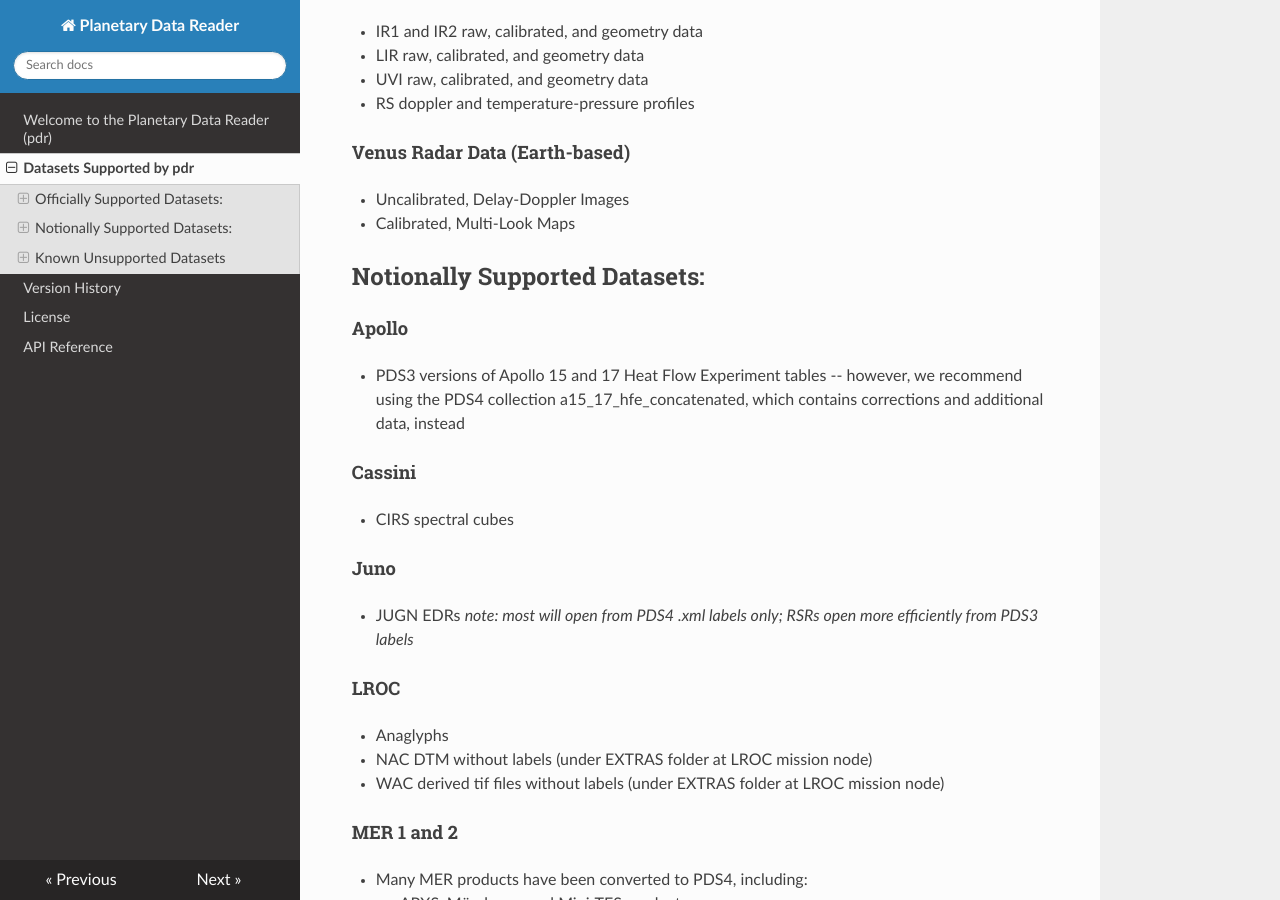
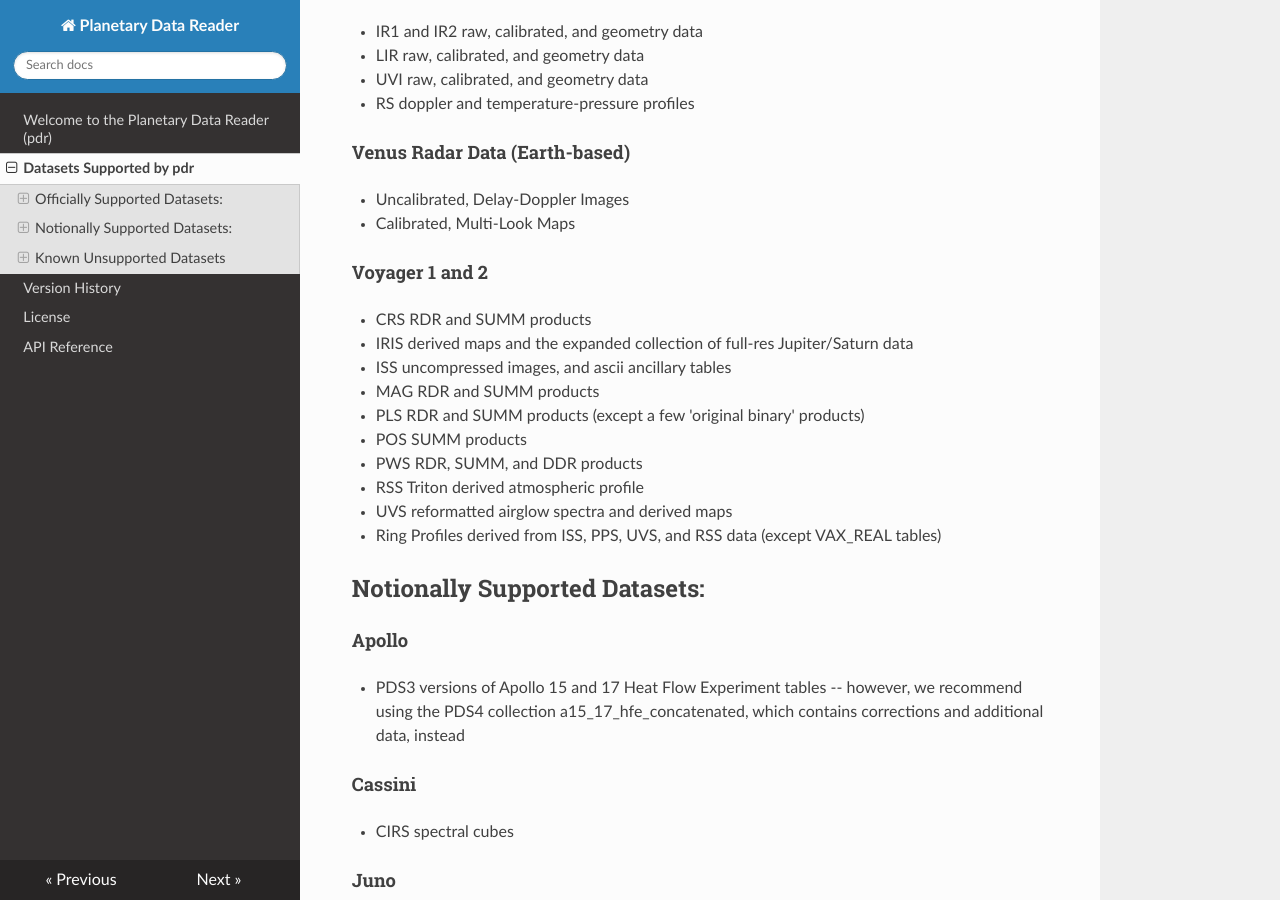
Before and after one commit to MillionConcepts/pdr, an MkDocs documentation site: the page built from docs/supported_datasets.md, in a window 1280 px wide and 900 px high, scrolled down 11542 px. Built offline with MkDocs 1.6.1, drawn with Linux system fonts in a browser that asks for light colours; nearby versions of some CDN libraries; some of the changed text lies outside the part shown.

Commit message:
add most Voyager datasets to the support docs

```diff
--- a/docs/supported_datasets.md
+++ b/docs/supported_datasets.md
@@ -390,6 +390,17 @@
 #### Venus Radar Data (Earth-based)
   - Uncalibrated, Delay-Doppler Images
   - Calibrated, Multi-Look Maps
+#### Voyager 1 and 2
+  - CRS RDR and SUMM products
+  - IRIS derived maps and the expanded collection of full-res Jupiter/Saturn data
+  - ISS uncompressed images, and ascii ancillary tables
+  - MAG RDR and SUMM products
+  - PLS RDR and SUMM products (except a few 'original binary' products)
+  - POS SUMM products
+  - PWS RDR, SUMM, and DDR products
+  - RSS Triton derived atmospheric profile
+  - UVS reformatted airglow spectra and derived maps
+  - Ring Profiles derived from ISS, PPS, UVS, and RSS data (except VAX_REAL tables)
 
 ## Notionally Supported Datasets:
 #### Apollo
@@ -523,3 +534,10 @@
   - GAS PostScript files (support not planned)
 #### Vega 1 and 2
   - PUMA raw and processed data (support not planned)
+#### Voyager 1 and 2
+  - IRIS full-res spectral observations (support planned; VAX_REAL)
+  - ISS ancillary binary tables (support planned; VAX_REAL)
+  - ISS compressed raw images (support not planned)
+  - PLS binary versions of VG2-N-PLS-5-RDR-ELEMAGSPHERE-96SEC-V1.0 data (support not planned)
+  - RSS ODRs (support not planned)
+  - Ring Profile tables with the VAX_REAL data type (support planned)
```
Also changed, not shown: CHANGELOG.md (+2 -1 lines).
